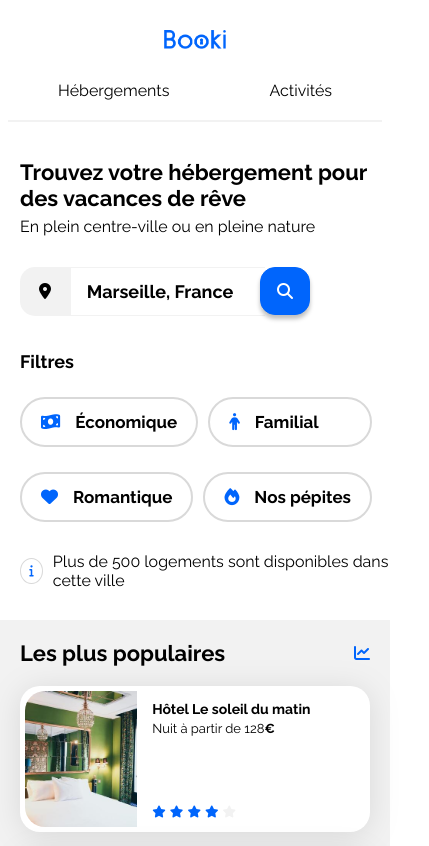
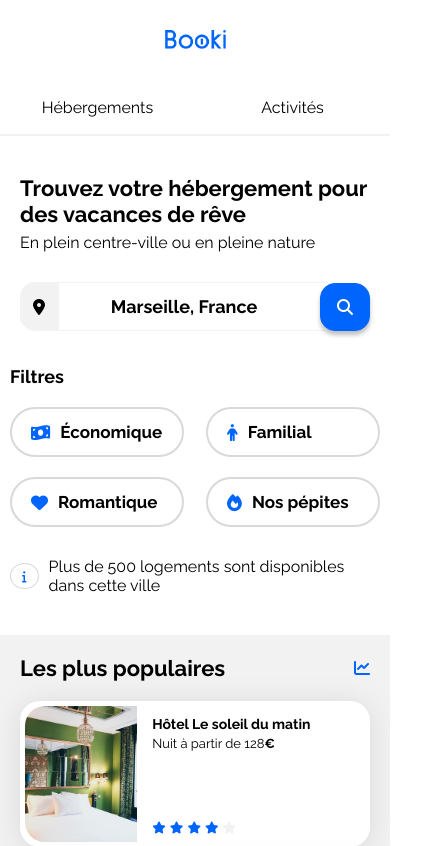
Before and after one commit to Piamah/projet_2, a plain HTML site: page index.html in a window 390 px wide. Shown: the top 846 px of the page, 429 px wide, since content can reach past the window. Drawn offline with Linux system fonts and the light colour scheme.

Commit message:
Version intégrale terminée et corrigée

```diff
--- a/css/style.css
+++ b/css/style.css
@@ -80,7 +80,7 @@ header {
     display: flex;
     justify-content: flex-end;
     align-items: flex-start;
-    width: 61.09px;
+    width: 61px;
     height: 19px;
     padding: 30px 50px 30px 0px;
     gap: 10px;
@@ -96,6 +96,8 @@ header nav ul {
 
 }
 
+
+
 header nav li {
     display: flex;
     padding-top: 17px;
@@ -104,11 +106,7 @@ header nav li {
 
 header nav li:hover {
     border-top: 2px solid #0065FC;
-}
-
-header a:hover {
     color: #0065FC;
-
 }
 
 /* SECTION MAIN */
@@ -217,7 +215,6 @@ header a:hover {
 .filters-section {
     display: flex;
     align-items: center;
-    width: 100%;
     gap: 15px;
     margin-bottom: 30px;
 }
@@ -250,10 +247,7 @@ header a:hover {
     height: 50px;
     padding: 4px 19px 4px 19px;
     border-radius: 25px;
-    border: 2px;
-    gap: 10px;
     border: 2px solid #D9D9D9;
-    margin-right: 1px;
 
 }
 
@@ -267,6 +261,7 @@ header a:hover {
     flex-wrap: wrap;
     align-items: center;
 
+
 }
 
 .filters-section button:hover{
@@ -276,7 +271,6 @@ header a:hover {
 /* 500 LOGEMENTS */
 
 .info-lgmt {
-    width: 100%;
     display: flex;
     justify-content: flex-start;
     align-items: center;
@@ -660,6 +654,10 @@ header {
     padding-left:50px;
 }
 
+header nav {
+    width: 100%;
+}
+
 header nav ul {
     align-items: flex-end;
     gap:0px;
@@ -668,8 +666,12 @@ header nav ul {
 }
 
 header nav li {
+    width: 50%;
+    box-sizing: border-box;
+    display: flex;
+    justify-content: space-around;
+    padding-bottom: 17px;
     border-bottom: 2px solid #F2F2F2;
-    padding: 0px 50px 20px 50px;
 }
 
 header nav li:hover {
@@ -684,12 +686,17 @@ header nav li:hover {
 
 /* SECTION BARRE RECHERCHE */
 .recherche {
-    padding: 0px 0px 0px 20px;
+    margin : 20px;
+}
+
+.recherche input {
+    width: 100%;
 }
 
 .recherche button {
     display: none;
 }
+
 
 #loupe {
     display: flex;
@@ -697,14 +704,14 @@ header nav li:hover {
 
 /* SECTION FILTRES */
 .filters-section {
-    margin-bottom: 10px;
-    padding: 0px 0px 0px 20px;
+    margin: 10px;
 }
 
 .button-container {
     display: flex;
     flex-direction: column;
     align-items: center;
+    width: 100%;
 }
 
 .button-group-1,
@@ -715,7 +722,7 @@ header nav li:hover {
     width: 100%;
     padding: 0px 0px 20px 0px;
     margin:0px;
-    white-space: nowrap;
+    justify-content: space-between;
 
 }
 
@@ -723,8 +730,8 @@ header nav li:hover {
 .family,
 .romantic,
 .fire {
-    margin: 5px 10px 0px 0px;
-    gap: 5px;
+    box-sizing: border-box;
+    width: 47%;
 }
 
 
@@ -733,13 +740,20 @@ button {
     flex-direction: row;
     align-items: center;
     width: 100%;
+
 }
+
 /* 500 LOGEMENTS */
 
 .info-lgmt {
-    margin:0px;
-    padding: 0px 0px 0px 20px;
+    margin:10px;
 }
+
+.info-icon-circle {
+    width: 33px;
+}
+
+
 
 /* SECTIONS HEBERGEMENTS ET POPULAIRES */
 
@@ -782,16 +796,26 @@ button {
     gap:0px;
 }
 
-.hebergements .card {
-    margin: 10px;
-}
 
 .show-more {
     margin: 10px;
 }
 /* SECTION ACTIVITES */
+
+.activites {
+    width: auto;
+    height: auto;
+    margin: 20px;
+    gap:0px;
+}
+
 .activites-cards {
-    flex-direction: ;
+    flex-direction: column;
+    height: auto;
+}
+
+.activites img {
+    width: 100%;
 }
 
 /* SECTION FOOTER*/
@@ -801,7 +825,7 @@ footer {
 }
 
 footer div {
-    width: 100%;
+    width: 97%;
 }
 
 }
```
